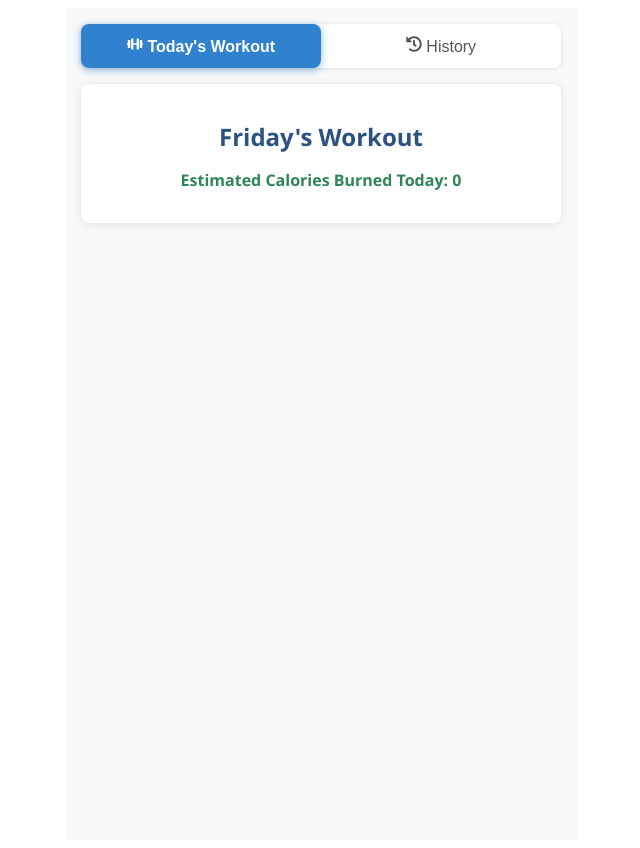
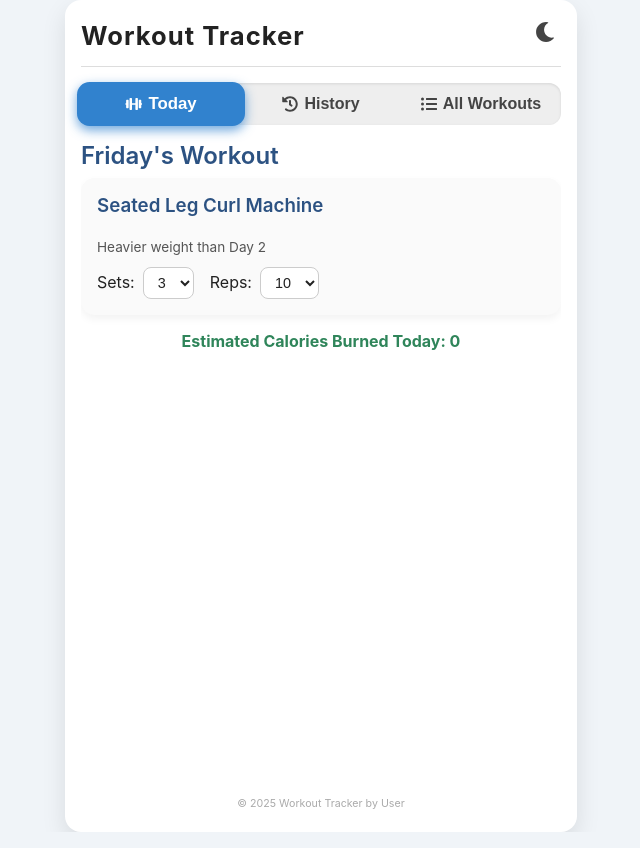
Before and after one commit to amanrajux/workout-tracker-app, a Next.js app: page / in a window 1280 px wide. Shown: the whole page, without its empty margins (319-959 px from the left). Built offline with nearby package versions, Linux system fonts and the light colour scheme.

Commit message:
Update index.js

```diff
--- a/pages/index.js
+++ b/pages/index.js
@@ -1,49 +1,151 @@
 import { useState, useEffect } from "react";
-import { FaDumbbell, FaHistory, FaCheckCircle } from "react-icons/fa";
+import {
+  FaDumbbell,
+  FaHistory,
+  FaListUl,
+  FaMoon,
+  FaSun,
+  FaCheckCircle,
+} from "react-icons/fa";
 
+// Full week workout data (add all days needed)
 const workoutsData = {
   Monday: [
-    { id: 1, name: "Chest Press Machine", sets: 4, reps: [8, 10, 12], notes: "Stability and progressive overload", caloriesPerSet: 8 },
-    { id: 2, name: "Shoulder Press Machine", sets: 3, reps: [8, 10, 12], notes: "Control the weight going down", caloriesPerSet: 7 },
-    { id: 3, name: "Pec Fly Machine", sets: 3, reps: [12, 15], notes: "Focus on squeezing the chest", caloriesPerSet: 6 },
-    // Add more exercises...
+    {
+      id: 1,
+      name: "Chest Press Machine",
+      sets: 4,
+      reps: [8, 10, 12],
+      notes: "Stability and progressive overload",
+      caloriesPerSet: 8,
+    },
+    {
+      id: 2,
+      name: "Shoulder Press Machine",
+      sets: 3,
+      reps: [8, 10, 12],
+      notes: "Control the weight going down",
+      caloriesPerSet: 7,
+    },
+    {
+      id: 3,
+      name: "Pec Fly Machine",
+      sets: 3,
+      reps: [12, 15],
+      notes: "Focus on squeezing the chest",
+      caloriesPerSet: 6,
+    },
   ],
   Tuesday: [
-    { id: 7, name: "Seated Leg Press", sets: 4, reps: [10, 12], notes: "Full range of motion", caloriesPerSet: 9 },
-    // Add more...
+    {
+      id: 7,
+      name: "Seated Leg Press",
+      sets: 4,
+      reps: [10, 12],
+      notes: "Full range of motion",
+      caloriesPerSet: 9,
+    },
+    {
+      id: 8,
+      name: "Leg Extension Machine",
+      sets: 3,
+      reps: [12, 15],
+      notes: "Slow controlled squeeze",
+      caloriesPerSet: 7,
+    },
   ],
-  // Add full week plan...
+  Wednesday: [],
+  Thursday: [
+    {
+      id: 20,
+      name: "Lat Pulldown Machine",
+      sets: 4,
+      reps: [10, 12],
+      notes: "Pull with elbows, squeeze back",
+      caloriesPerSet: 8,
+    },
+  ],
+  Friday: [
+    {
+      id: 30,
+      name: "Seated Leg Curl Machine",
+      sets: 4,
+      reps: [10, 12],
+      notes: "Heavier weight than Day 2",
+      caloriesPerSet: 9,
+    },
+  ],
+  Saturday: [
+    {
+      id: 40,
+      name: "Elliptical Trainer Cardio",
+      sets: 1,
+      reps: [],
+      notes: "45 mins steady state cardio",
+      caloriesPerSet: 125,
+    },
+  ],
+  Sunday: [],
 };
 
-// Utility function to get today weekday string (Monday, Tuesday...)
-function getToday() {
-  const days = ["Sunday", "Monday", "Tuesday", "Wednesday", "Thursday", "Friday", "Saturday"];
-  return days[new Date().getDay()];
-}
+// Utility to get current day name:
+const daysOfWeek = [
+  "Sunday",
+  "Monday",
+  "Tuesday",
+  "Wednesday",
+  "Thursday",
+  "Friday",
+  "Saturday",
+];
+const getToday = () => daysOfWeek[new Date().getDay()];
 
 export default function Home() {
+  // Dark mode state
+  const [darkMode, setDarkMode] = useState(() => {
+    if (typeof window !== "undefined")
+      return localStorage.getItem("darkMode") === "true";
+    return false;
+  });
+
+  // Persist dark mode preference
+  useEffect(() => {
+    if (typeof window !== "undefined")
+      localStorage.setItem("darkMode", darkMode);
+  }, [darkMode]);
+
+  const toggleDarkMode = () => setDarkMode(!darkMode);
+
+  // App state: tab, workout completions loaded from localStorage
   const [currentTab, setCurrentTab] = useState("today");
   const [completions, setCompletions] = useState(() => {
-    // Load from localStorage if any
     if (typeof window !== "undefined") {
       const saved = localStorage.getItem("workoutCompletions");
       return saved ? JSON.parse(saved) : {};
     }
     return {};
   });
+
   const today = getToday();
 
-  // Save completions to localStorage for persistence
+  // Save completions persistently
   useEffect(() => {
-    if (typeof window !== "undefined") {
+    if (typeof window !== "undefined")
       localStorage.setItem("workoutCompletions", JSON.stringify(completions));
-    }
   }, [completions]);
 
-  // Calculate calories for a workout day
+  // Handle mark done sets/reps for given day and exercise
+  function handleMarkDone(day, exerciseId, sets, reps) {
+    setCompletions((prev) => {
+      const dayData = prev[day] || {};
+      dayData[exerciseId] = { sets, reps };
+      return { ...prev, [day]: dayData };
+    });
+  }
+
+  // Calculate calories burned for a day
   const calcCaloriesForDay = (day) => {
     const dayWorkouts = workoutsData[day] || [];
-    // Sum: sets * calories per set for all completed exercises that day
     return dayWorkouts.reduce((acc, exercise) => {
       const completed = completions[day]?.[exercise.id];
       if (completed) {
@@ -53,59 +155,93 @@ export default function Home() {
     }, 0);
   };
 
-  // Mark exercise done and save sets/reps
-  function handleMarkDone(day, exerciseId, sets, reps) {
-    setCompletions((prev) => {
-      const dayData = prev[day] || {};
-      dayData[exerciseId] = { sets, reps };
-      return { ...prev, [day]: dayData };
-    });
-  }
-
-  // Navigate tab buttons
-  const tabs = [
-    { id: "today", label: "Today's Workout", icon: <FaDumbbell /> },
-    { id: "history", label: "History", icon: <FaHistory /> },
-  ];
+  // Animation styles (fade + scale)
+  const animStyle = {
+    transition: "all 0.3s ease",
+    opacity: 1,
+    transform: "scale(1)",
+  };
 
   return (
-    <div style={styles.container}>
-      <nav style={styles.nav}>
-        {tabs.map((tab) => (
+    <div className={darkMode ? "dark" : ""}>
+      <div className="container">
+        <header className="header">
+          <h1>Workout Tracker</h1>
           <button
-            key={tab.id}
-            onClick={() => setCurrentTab(tab.id)}
-            style={{ ...styles.navButton, ...(currentTab === tab.id ? styles.navButtonActive : {}) }}
+            className="dark-toggle"
+            onClick={toggleDarkMode}
+            aria-label="Toggle dark mode"
+            title="Toggle dark mode"
           >
-            {tab.icon} {tab.label}
+            {darkMode ? <FaSun size={20} /> : <FaMoon size={20} />}
           </button>
-        ))}
+        </header>
+
+        <nav className="nav">
+          <button
+            onClick={() => setCurrentTab("today")}
+            className={currentTab === "today" ? "active" : ""}
+            aria-label="Today's Workout Tab"
+          >
+            <FaDumbbell /> Today
+          </button>
+          <button
+            onClick={() => setCurrentTab("history")}
+            className={currentTab === "history" ? "active" : ""}
+            aria-label="History Tab"
+          >
+            <FaHistory /> History
+          </button>
+          <button
+            onClick={() => setCurrentTab("all")}
+            className={currentTab === "all" ? "active" : ""}
+            aria-label="All Workouts Tab"
+          >
+            <FaListUl /> All Workouts
+          </button>
         </nav>
 
+        <main className="main" style={animStyle}>
           {currentTab === "today" && (
-        <main style={styles.content}>
-          <h2 style={styles.heading}>
-            {today}'s Workout
-          </h2>
+            <>
+              <h2>{today}'s Workout</h2>
+              {(workoutsData[today] || []).length === 0 && (
+                <p>No workouts planned for today.</p>
+              )}
               {(workoutsData[today] || []).map((exercise) => {
                 const done = completions[today]?.[exercise.id] || {};
                 return (
-              <div key={exercise.id} style={styles.card}>
-                <div style={styles.cardHeader}>
+                  <div
+                    key={exercise.id}
+                    className="card"
+                    title={exercise.notes}
+                  >
+                    <div className="card-header">
                       <h3>{exercise.name}</h3>
-                  {done.sets && done.reps ? <FaCheckCircle color="green" size={20} /> : null}
+                      {done.sets && done.reps ? (
+                        <FaCheckCircle className="done-icon" />
+                      ) : null}
                     </div>
-                <p style={styles.notes}>{exercise.notes}</p>
+                    <p className="notes">{exercise.notes}</p>
 
                     <label>
                       Sets:
                       <select
                         value={done.sets || ""}
-                    onChange={(e) => handleMarkDone(today, exercise.id, parseInt(e.target.value), done.reps || exercise.reps[0])}
-                    style={styles.select}
+                        onChange={(e) =>
+                          handleMarkDone(
+                            today,
+                            exercise.id,
+                            parseInt(e.target.value),
+                            done.reps || exercise.reps[0]
+                          )
+                        }
+                        className="select"
                       >
                         {[3, 4].map((n) => (
-                      <option key={n} value={n}>{n}</option>
+                          <option key={n} value={n}>
+                            {n}
+                          </option>
                         ))}
                       </select>
                     </label>
@@ -113,31 +249,46 @@ export default function Home() {
                       Reps:
                       <select
                         value={done.reps || ""}
-                    onChange={(e) => handleMarkDone(today, exercise.id, done.sets || exercise.sets, parseInt(e.target.value))}
-                    style={styles.select}
+                        onChange={(e) =>
+                          handleMarkDone(
+                            today,
+                            exercise.id,
+                            done.sets || exercise.sets,
+                            parseInt(e.target.value)
+                          )
+                        }
+                        className="select"
                       >
                         {exercise.reps.map((r) => (
-                      <option key={r} value={r}>{r}</option>
+                          <option key={r} value={r}>
+                            {r}
+                          </option>
                         ))}
                       </select>
                     </label>
                   </div>
                 );
               })}
-          <p style={styles.calorie}>Estimated Calories Burned Today: {calcCaloriesForDay(today)}</p>
-        </main>
+              <p className="calorie">
+                Estimated Calories Burned Today: {calcCaloriesForDay(today)}
+              </p>
+            </>
           )}
 
           {currentTab === "history" && (
-        <main style={styles.content}>
-          <h2 style={styles.heading}>Workout History</h2>
-          {Object.keys(completions).length === 0 && <p>You have no workout records yet.</p>}
+            <>
+              <h2>Workout History</h2>
+              {Object.keys(completions).length === 0 && (
+                <p>You have no workout records yet.</p>
+              )}
               {Object.entries(completions).map(([day, exercises]) => (
-            <div key={day} style={styles.historyCard}>
+                <div key={day} className="history-card">
                   <h3>{day}</h3>
                   <ul>
                     {Object.entries(exercises).map(([exId, { sets, reps }]) => {
-                  const ex = (workoutsData[day] || []).find((w) => w.id === parseInt(exId));
+                      const ex = (workoutsData[day] || []).find(
+                        (w) => w.id === parseInt(exId)
+                      );
                       return (
                         <li key={exId}>
                           {ex?.name || "Exercise"} - Sets: {sets}, Reps: {reps}
@@ -148,87 +299,257 @@ export default function Home() {
                   <p>Calories Burned: {calcCaloriesForDay(day)}</p>
                 </div>
               ))}
+            </>
+          )}
+
+          {currentTab === "all" && (
+            <>
+              <h2>All Workouts</h2>
+              {daysOfWeek.map((day) => (
+                <div key={day} className="day-workout-section">
+                  <h3>{day}</h3>
+                  {(workoutsData[day] || []).length === 0 && (
+                    <p>No workouts planned.</p>
+                  )}
+                  {(workoutsData[day] || []).map((exercise) => {
+                    const done = completions[day]?.[exercise.id] || {};
+                    return (
+                      <div
+                        key={exercise.id}
+                        className="card smaller"
+                        title={exercise.notes}
+                      >
+                        <div className="card-header">
+                          <h4>{exercise.name}</h4>
+                          {done.sets && done.reps ? (
+                            <FaCheckCircle className="done-icon" />
+                          ) : null}
+                        </div>
+                        <p className="notes">{exercise.notes}</p>
+                        <p className="sets-reps">
+                          Sets: {done.sets || "-"}, Reps: {done.reps || "-"}
+                        </p>
+                      </div>
+                    );
+                  })}
+                </div>
+              ))}
+            </>
+          )}
         </main>
-      )}
+
+        <footer className="footer">
+          <small>© 2025 Workout Tracker by User</small>
+        </footer>
+      </div>
+
+      {/* CSS styles */}
+      <style jsx>{`
+        :global(html, body) {
+          margin: 0;
+          padding: 0;
+          font-family: -apple-system, BlinkMacSystemFont, "Segoe UI", Roboto,
+            Oxygen, Ubuntu, Cantarell, "Open Sans", "Helvetica Neue", sans-serif;
+          -webkit-font-smoothing: antialiased;
+          -moz-osx-font-smoothing: grayscale;
+          background-color: ${darkMode ? "#121212" : "#f0f4f8"};
+          color: ${darkMode ? "#e4e6eb" : "#222"};
+          transition: background-color 0.4s ease, color 0.4s ease;
+          min-height: 100vh;
+        }
+        .container {
+          max-width: 480px;
+          margin: auto;
+          padding: 16px;
+          display: flex;
+          flex-direction: column;
+          min-height: 100vh;
+          background-color: ${darkMode ? "#181818" : "#fff"};
+          border-radius: 16px;
+          box-shadow: ${darkMode
+            ? "0 10px 25px rgba(0,0,0,0.7)"
+            : "0 10px 25px rgba(0,0,0,0.1)"};
+          transition: background-color 0.4s ease, box-shadow 0.4s ease;
+        }
+        .header {
+          display: flex;
+          justify-content: space-between;
+          align-items: center;
+          padding-bottom: 12px;
+          border-bottom: 1px solid ${darkMode ? "#333" : "#ddd"};
+        }
+        h1 {
+          margin: 0;
+          font-weight: 700;
+          font-size: 1.6rem;
+          letter-spacing: 1px;
+        }
+        .dark-toggle {
+          background: none;
+          border: none;
+          cursor: pointer;
+          color: ${darkMode ? "#ffd700" : "#444"};
+          transition: color 0.3s ease;
+          border-radius: 50%;
+          padding: 6px;
+          font-size: 22px;
+        }
+        .dark-toggle:hover {
+          color: ${darkMode ? "#fff" : "#000"};
+        }
+        .nav {
+          display: flex;
+          justify-content: space-around;
+          margin: 16px 0;
+          border-radius: 12px;
+          background-color: ${darkMode ? "#222" : "#eee"};
+          box-shadow: ${darkMode
+            ? "inset 0 1px 3px rgba(255,255,255,0.1)"
+            : "inset 0 1px 3px rgba(0,0,0,0.1)"};
+        }
+        .nav button {
+          background: none;
+          border: none;
+          flex: 1;
+          color: ${darkMode ? "#bbb" : "#444"};
+          font-weight: 600;
+          font-size: 1rem;
+          padding: 12px 0;
+          cursor: pointer;
+          display: flex;
+          align-items: center;
+          justify-content: center;
+          gap: 6px;
+          border-radius: 12px;
+          transition: all 0.3s ease;
+          user-select: none;
+        }
+        .nav button:hover {
+          background-color: ${darkMode ? "#333" : "#ddd"};
+          color: ${darkMode ? "#fff" : "#000"};
+        }
+        .nav button.active {
+          background-color: ${darkMode ? "#3182ce" : "#3182ce"};
+          color: white;
+          box-shadow: 0 4px 10px rgba(49, 130, 206, 0.7);
+          transform: scale(1.05);
+        }
+        .main {
+          flex-grow: 1;
+          overflow-y: auto;
+          padding-bottom: 16px;
+        }
+        .card {
+          background-color: ${darkMode ? "#252525" : "#fafafa"};
+          border-radius: 14px;
+          padding: 16px;
+          margin-bottom: 16px;
+          box-shadow: ${darkMode
+            ? "0 4px 8px rgba(0,0,0,0.8)"
+            : "0 4px 8px rgba(0,0,0,0.05)"};
+          transition: box-shadow 0.3s ease;
+          user-select: none;
+        }
+        .card.smaller {
+          padding: 12px;
+          font-size: 0.9rem;
+        }
+        .card:hover {
+          box-shadow: ${darkMode
+            ? "0 6px 14px rgba(49, 130, 206, 0.9)"
+            : "0 6px 14px rgba(49, 130, 206, 0.15)"};
+          transform: translateY(-3px);
+        }
+        .card-header {
+          display: flex;
+          justify-content: space-between;
+          align-items: center;
+          margin-bottom: 6px;
+        }
+        h2,
+        h3,
+        h4 {
+          margin: 0 0 8px 0;
+          font-weight: 600;
+          color: ${darkMode ? "#bee3f8" : "#2c5282"};
+        }
+        .notes {
+          font-size: 0.85rem;
+          color: ${darkMode ? "#a0aec0" : "#555"};
+          margin-bottom: 12px;
+        }
+        .select {
+          margin-left: 8px;
+          margin-right: 16px;
+          padding: 6px 10px;
+          font-size: 0.9rem;
+          border-radius: 8px;
+          border: 1.5px solid ${darkMode ? "#444" : "#ccc"};
+          background-color: ${darkMode ? "#383838" : "#fff"};
+          color: ${darkMode ? "#eee" : "#222"};
+          cursor: pointer;
+          transition: border-color 0.2s ease;
+        }
+        .select:hover,
+        .select:focus {
+          border-color: ${darkMode ? "#3182ce" : "#3182ce"};
+          outline: none;
+        }
+        .calorie {
+          font-weight: 700;
+          text-align: center;
+          margin-top: 8px;
+          color: ${darkMode ? "#68d391" : "#2f855a"};
+        }
+        .history-card {
+          border: 1.5px solid ${darkMode ? "#444" : "#ddd"};
+          border-radius: 12px;
+          padding: 14px;
+          margin-bottom: 18px;
+          background-color: ${darkMode ? "#181818" : "#fafafa"};
+          box-shadow: ${darkMode
+            ? "0 4px 20px rgba(0,0,0,0.75)"
+            : "0 4px 15px rgba(49, 130, 206, 0.1)"};
+        }
+        .sets-reps {
+          font-style: italic;
+          margin-top: 6px;
+          color: ${darkMode ? "#bee3f8" : "#4a5568"};
+        }
+        .done-icon {
+          color: #48bb78;
+          font-size: 20px;
+          filter: drop-shadow(0 0 3px #48bb78a0);
+          transition: transform 0.3s ease;
+        }
+        .done-icon:hover {
+          transform: scale(1.2);
+          cursor: default;
+        }
+        .day-workout-section {
+          margin-bottom: 24px;
+        }
+        footer.footer {
+          text-align: center;
+          font-size: 0.8rem;
+          color: ${darkMode ? "#666" : "#aaa"};
+          margin-top: auto;
+          padding: 12px 0 6px 0;
+          user-select: none;
+        }
+        @media (max-width: 480px) {
+          .container {
+            border-radius: 0;
+            box-shadow: none;
+          }
+          .nav button {
+            font-size: 0.85rem;
+          }
+          h1 {
+            font-size: 1.3rem;
+          }
+        }
+      `}</style>
     </div>
   );
 }
-
-const styles = {
-  container: {
-    maxWidth: 480,
-    margin: "0 auto",
-    fontFamily: "'Segoe UI', Tahoma, Geneva, Verdana, sans-serif",
-    padding: 16,
-    backgroundColor: "#f9f9f9",
-    minHeight: "100vh",
-  },
-  nav: {
-    display: "flex",
-    justifyContent: "space-around",
-    marginBottom: 16,
-    backgroundColor: "#fff",
-    borderRadius: 8,
-    boxShadow: "0 1px 5px rgba(0,0,0,0.1)",
-  },
-  navButton: {
-    flex: 1,
-    padding: 12,
-    fontSize: 16,
-    background: "none",
-    border: "none",
-    cursor: "pointer",
-    color: "#555",
-    borderRadius: 8,
-  },
-  navButtonActive: {
-    backgroundColor: "#3182ce",
-    color: "#fff",
-    fontWeight: "bold",
-    boxShadow: "0 2px 8px rgba(49, 130, 206, 0.5)",
-  },
-  content: {
-    backgroundColor: "#fff",
-    borderRadius: 8,
-    padding: 16,
-    boxShadow: "0 1px 10px rgba(0,0,0,0.1)",
-  },
-  heading: {
-    textAlign: "center",
-    marginBottom: 16,
-    color: "#2c5282",
-  },
-  card: {
-    borderBottom: "1px solid #eee",
-    paddingBottom: 12,
-    marginBottom: 12,
-  },
-  cardHeader: {
-    display: "flex",
-    justifyContent: "space-between",
-    alignItems: "center",
-  },
-  notes: {
-    fontSize: 14,
-    color: "#666",
-  },
-  select: {
-    marginLeft: 8,
-    marginRight: 16,
-    padding: "4px 8px",
-    fontSize: 14,
-  },
-  calorie: {
-    marginTop: 16,
-    fontWeight: "bold",
-    textAlign: "center",
-    color: "#2f855a",
-  },
-  historyCard: {
-    border: "1px solid #e2e8f0",
-    borderRadius: 8,
-    padding: 12,
-    marginBottom: 16,
-    backgroundColor: "#f7fafc",
-  },
-};
```
Lines whose indentation alone changed are shown as unchanged.
